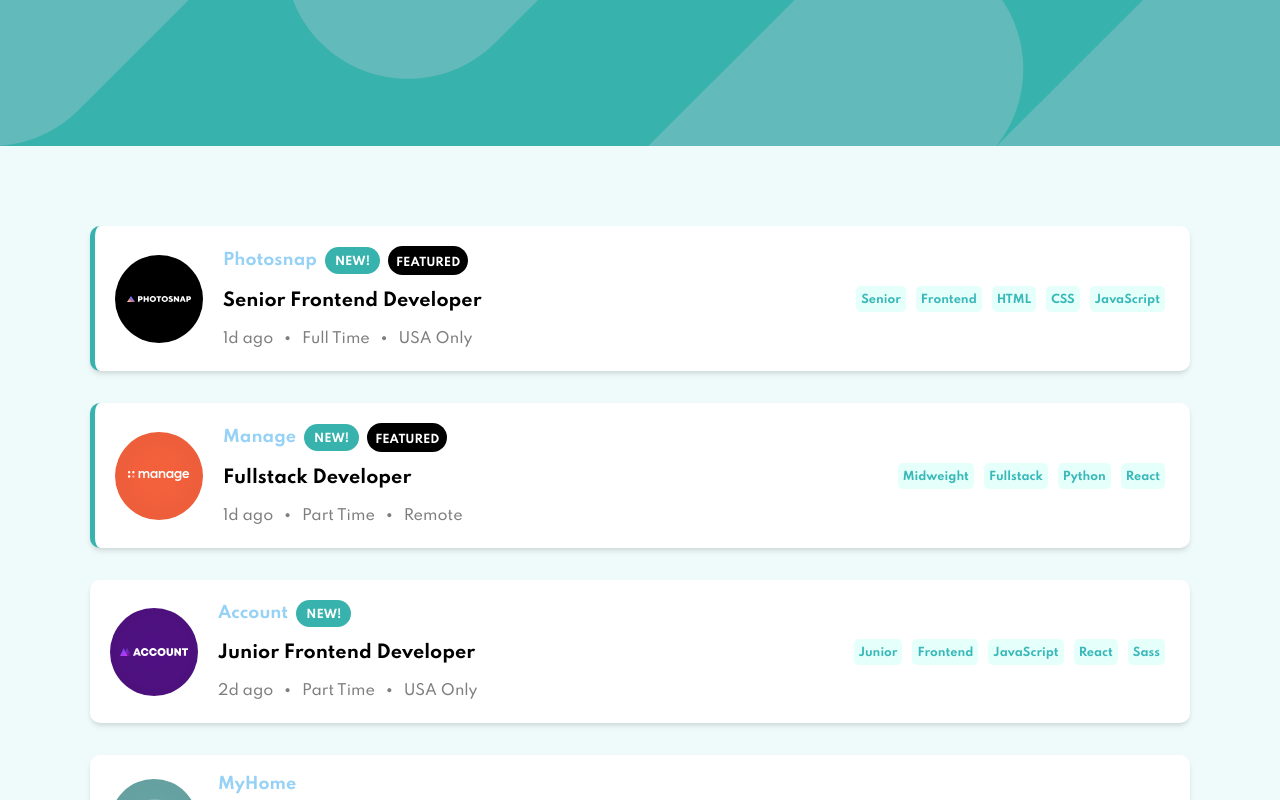
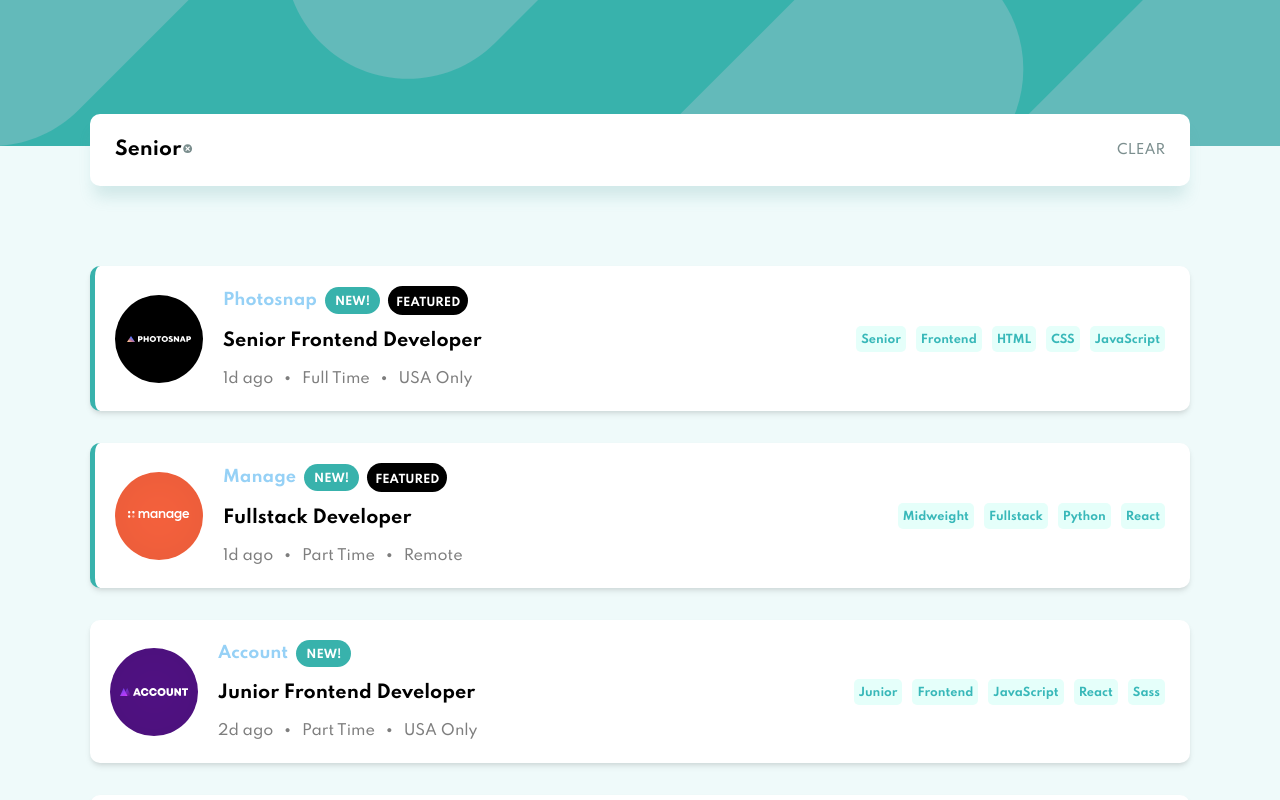
Before and after one commit to JEKO10/Job-Listing, a React (Create React App) app: page / in a window 1280 px wide. Both pictures are taken after a click on the element "Senior". Shown: the top 800 px of the page. Built offline with nearby package versions, Linux system fonts and the light colour scheme.

Commit message:
adding filters in search bar on click

```diff
--- a/package.json
+++ b/package.json
@@ -8,6 +8,7 @@
     "@testing-library/user-event": "^13.5.0",
     "react": "^17.0.2",
     "react-dom": "^17.0.2",
+    "react-icons": "^4.3.1",
     "react-scripts": "5.0.0",
     "web-vitals": "^2.1.2"
   },
--- a/src/App.js
+++ b/src/App.js
@@ -32,7 +32,7 @@
           clearFilter={clearFilter}
         />
       )}
-      <Jobs />
+      <Jobs handleFilters={handleFilters} />
     </main>
   );
 }
--- a/src/component/Jobs.jsx
+++ b/src/component/Jobs.jsx
@@ -2,13 +2,13 @@
 import data from "./data.json";
 import SingleJob from "./SingleJob";
 
-function Jobs() {
+function Jobs({ handleFilters }) {
   return (
     <section className="jobs">
       {data.map((job) => {
         return (
           <div key={job.id}>
-            <SingleJob job={job} />
+            <SingleJob job={job} handleFilters={handleFilters} />
           </div>
         );
       })}
--- a/src/component/Search.jsx
+++ b/src/component/Search.jsx
@@ -1,10 +1,34 @@
 import React from "react";
+import { TiDelete } from "react-icons/ti";
 
-function Search() {
+function Search({ filters, clearAll, clearFilter }) {
   return (
     <section>
       <div className="searchBar">
-        <button>Clear</button>
+        <div>
+          {filters.map((tag, index) => {
+            return (
+              <h3 key={index} className="filterTag">
+                {tag}
+                <button
+                  onClick={() => {
+                    clearFilter(tag);
+                  }}
+                  className="remove-btn"
+                >
+                  <TiDelete />
+                </button>
+              </h3>
+            );
+          })}
+        </div>
+        <button
+          onClick={() => {
+            clearAll();
+          }}
+        >
+          Clear
+        </button>
       </div>
     </section>
   );
--- a/src/component/SingleJob.jsx
+++ b/src/component/SingleJob.jsx
@@ -1,4 +1,4 @@
-function SingleJob({ job }) {
+function SingleJob({ job, handleFilters }) {
   const { tools, languages, level, role } = job;
 
   const jobTags = [level, role, ...languages, ...tools];
@@ -28,27 +28,17 @@
       <div>
         {jobTags.map((tag, index) => {
           return (
-            <h1 className="tag" key={index}>
+            <h1
+              className="tag"
+              key={index}
+              onClick={() => {
+                handleFilters(tag);
+              }}
+            >
               {tag}
             </h1>
           );
         })}
-        {/* <h1 className="tag">{job.role}</h1>
-        <h1 className="tag">{job.level}</h1>
-        {job.languages.map((lang, index) => {
-          return (
-            <h1 className="tag" key={index}>
-              {lang}
-            </h1>
-          );
-        })}
-        {job.tools.map((tool, index) => {
-          return (
-            <h1 className="tag" key={index}>
-              {tool}
-            </h1>
-          );
-        })} */}
       </div>
     </div>
   );
```
Also changed, not shown: 1 other file (tests, documents, lock files or other folders).
